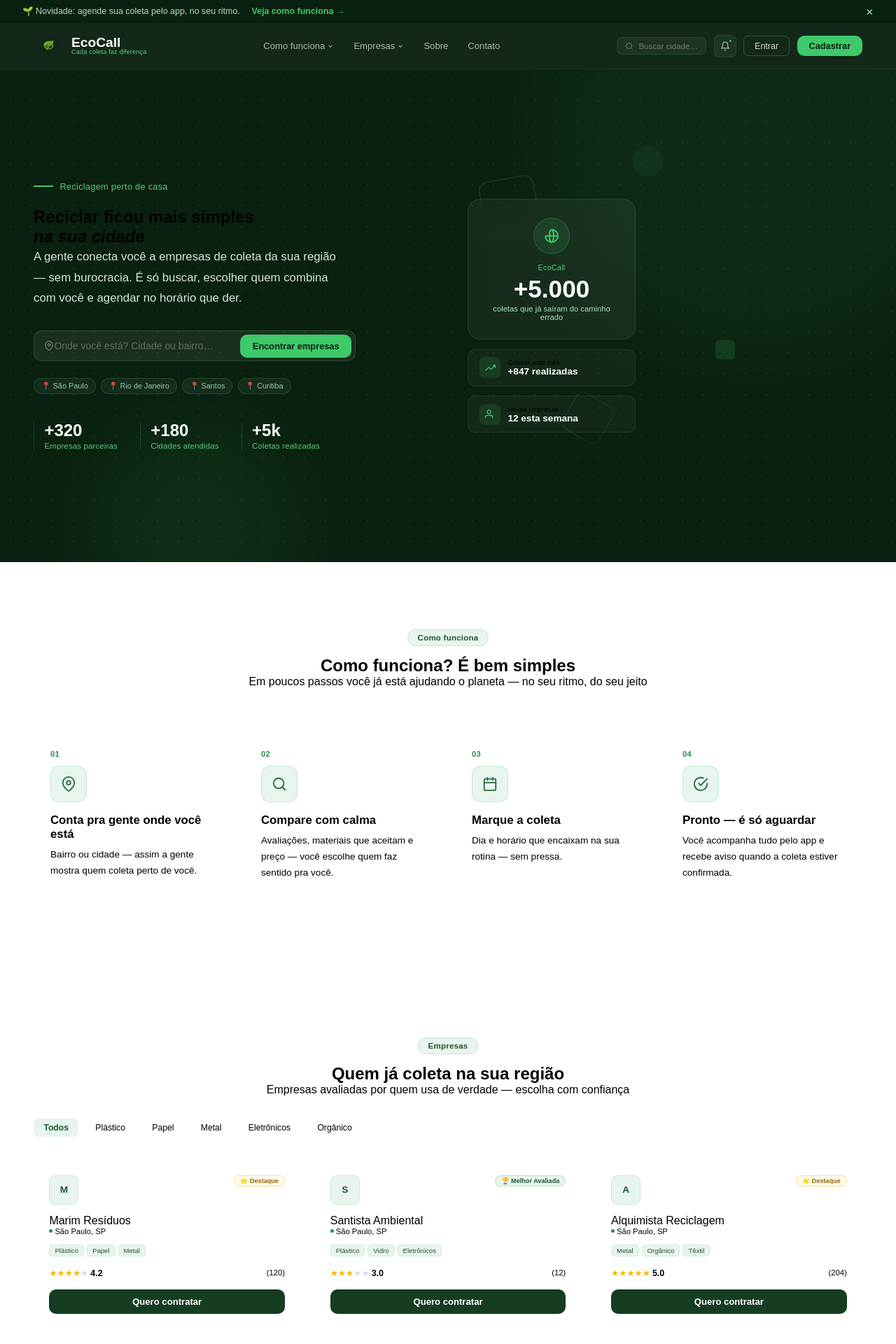
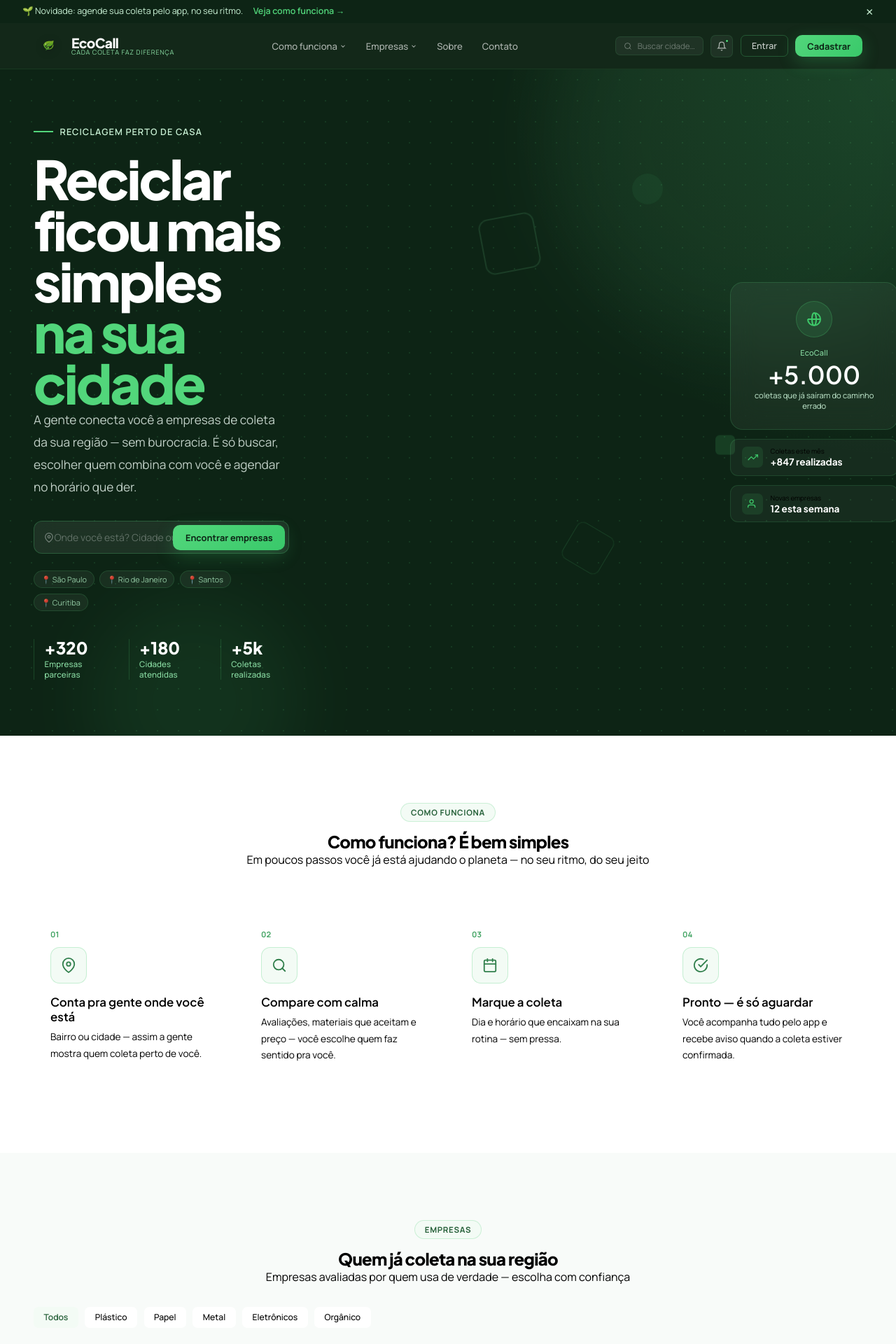
Before and after one commit to brcoliss/EcoCall, a PHP site: page /ecocall-home.html in a window 1280 px wide. Shown: the top 1920 px of the page at 70% size. Run offline with PHP 8.4, Linux system fonts and the light colour scheme.

Commit message:
Atualização home page

```diff
--- a/css/ecocall-home.css
+++ b/css/ecocall-home.css
@@ -554,6 +554,7 @@
     flex-direction: column;
     gap: .85rem;
     align-items: flex-end;
+    margin-left: 570px;
   }
 
   .hcard {
@@ -1292,3 +1293,155 @@
       font-size: 2.2rem;
     }
   }
+
+  /* ======================================
+  NOVA IDENTIDADE VISUAL ECOCALL
+====================================== */
+
+.hero h1{
+    font-family:var(--font-display);
+    font-size:clamp(3rem,6vw,5rem);
+    line-height:.95;
+    letter-spacing:-.04em;
+    font-weight:800;
+    color:#fff;
+}
+
+.hero h1 em{
+    color:var(--ac);
+    font-style:normal;
+}
+
+.hero-p{
+    color:rgba(232,245,238,.82);
+    font-size:1.08rem;
+    line-height:1.85;
+    max-width:500px;
+}
+
+.logo-name{
+    font-family:var(--font-display);
+    font-weight:800;
+    letter-spacing:-.03em;
+}
+
+.logo-tag{
+    letter-spacing:.08em;
+    text-transform:uppercase;
+    color:var(--g200);
+}
+
+.eyebrow-text{
+    color:var(--g100);
+    font-weight:600;
+    letter-spacing:.08em;
+    text-transform:uppercase;
+}
+
+.btn-cad,
+.hsearch-btn{
+    background:linear-gradient(
+        135deg,
+        #52d67b,
+        #39c96a
+    );
+    color:#0d2415;
+    font-weight:700;
+    box-shadow:0 8px 24px rgba(62,201,106,.25);
+}
+
+.btn-cad:hover,
+.hsearch-btn:hover{
+    transform:translateY(-2px);
+    box-shadow:0 12px 30px rgba(62,201,106,.35);
+}
+
+.hero-searchbar{
+    border:1px solid rgba(82,214,123,.25);
+    backdrop-filter:blur(16px);
+}
+
+.hero-searchbar:focus-within{
+    border-color:#52d67b;
+    box-shadow:0 0 0 4px rgba(82,214,123,.15);
+}
+
+.hcard{
+    border:1px solid rgba(82,214,123,.18);
+    backdrop-filter:blur(18px);
+}
+
+.hmini{
+    border:1px solid rgba(82,214,123,.15);
+}
+
+.hstat-n{
+    font-family:var(--font-display);
+    font-weight:800;
+}
+
+.step-t,
+.ecard-name,
+.icard-n{
+    font-family:var(--font-display);
+}
+
+.sec-head h2,
+.sec-emp h2,
+.sec-impact h2{
+    font-family:var(--font-display);
+    font-weight:800;
+    letter-spacing:-.03em;
+}
+
+.stag{
+    font-weight:700;
+    letter-spacing:.06em;
+    text-transform:uppercase;
+}
+
+.how-card{
+    border-radius:20px;
+}
+
+.ecard{
+    border-radius:18px;
+}
+
+.ecard:hover{
+    transform:translateY(-6px);
+}
+
+.btn-c{
+    background:linear-gradient(
+        135deg,
+        var(--g700),
+        var(--g600)
+    );
+}
+
+.btn-c:hover{
+    background:linear-gradient(
+        135deg,
+        var(--g600),
+        var(--g500)
+    );
+}
+
+.sec-how{
+    background:#ffffff;
+}
+
+.sec-emp{
+    background:#f8fbf9;
+}
+
+.hero{
+    background:
+    radial-gradient(
+        circle at top right,
+        rgba(82,214,123,.12),
+        transparent 35%
+    ),
+    var(--g900);
+}
--- a/css/shared.css
+++ b/css/shared.css
@@ -7,34 +7,41 @@
     padding: 0;
   }
 
-  :root {
-    --g900: #0a2010;
-    --g800: #0f2e18;
-    --g700: #163d22;
-    --g600: #1d5430;
-    --g500: #256b3e;
-    --g400: #2f8a52;
-    --g300: #3dab68;
-    --g200: #5cc97e;
-    --g100: #a8e4ba;
-    --g50: #e8f5ee;
-    --ac: #3ec96a;
+:root {
+    --g900:#0d2415;
+    --g800:#14331f;
+    --g700:#1d472b;
+    --g600:#27613a;
+    --g500:#32804d;
 
-    --white: #fff;
-    --gray-100: #f0f4f1;
-    --gray-200: #dde4df;
-    --gray-400: #8ba392;
-    --gray-600: #4a6454;
-    --text: #0d1f14;
-    --textl: #5a7066;
-  }
+    --g400:#46a566;
+    --g300:#67c985;
+    --g200:#8adca3;
+    --g100:#c7efd3;
+    --g50:#f3fbf5;
+
+    --ac:#52d67b;
+
+    --white:#fff;
+    --gray-100:#f0f4f1;
+    --gray-200:#dde4df;
+    --gray-400:#8ba392;
+    --gray-600:#4a6454;
+
+    --text:#0d1f14;
+    --text-dark:#0d1f14;
+    --textl:#5a7066;
+
+    --font-display:'Plus Jakarta Sans',sans-serif;
+    --font-body:'Manrope',sans-serif;
+}
 
   html {
     scroll-behavior: smooth;
   }
 
   body {
-    font-family: 'DM Sans', sans-serif;
+    font-family:var(--font-body);
     min-height: 100vh;
     display: flex;
     flex-direction: column;
--- a/ecocall-home.html
+++ b/ecocall-home.html
@@ -5,9 +5,7 @@
   <meta name="viewport" content="width=device-width, initial-scale=1.0">
   <title>EcoCall — Home</title>
   <link rel="preconnect" href="https://fonts.googleapis.com">
-  <link href="https://fonts.googleapis.com/css2?family=Fraunces:ital,opsz,wght@9..144,500;600;700&family=Nunito+Sans:ital,wght@0,400;0,500;0,600;0,700;1,400&display=swap" rel="stylesheet">
-
-  <!-- CSS estruturado e ordenado para consistência global -->
+<link href="https://fonts.googleapis.com/css2?family=Manrope:wght@400;500;600;700;800&family=Plus+Jakarta+Sans:wght@400;500;600;700;800&display=swap" rel="stylesheet">  <!-- CSS estruturado e ordenado para consistência global -->
   <link rel="stylesheet" href="css/shared.css">
   <link rel="stylesheet" href="css/ecocall-home.css">
 </head>
--- a/ecocall-login.html
+++ b/ecocall-login.html
@@ -11,7 +11,7 @@
   <link rel="stylesheet" href="css/shared.css">
   <link rel="stylesheet" href="css/ecocall-login.css">
 </head>
-<body>
+<body class="auth-page">
 
   <!-- Tela de Carregamento Global -->
   <div id="loading-screen" class="loading-screen">
--- a/ecocall_cadastro.html
+++ b/ecocall_cadastro.html
@@ -10,7 +10,7 @@
   <link rel="stylesheet" href="css/shared.css">
   <link rel="stylesheet" href="css/ecocall_cadastro.css">
 </head>
-<body>
+<body class="auth-page">
 
   <div id="loading-screen" class="loading-screen">
     <div class="loading-spinner"></div>
```
Also changed, not shown: other parts of css/shared.css (+38 -0 lines), css/ecocall_cadastro.css (+112 -0 lines).
